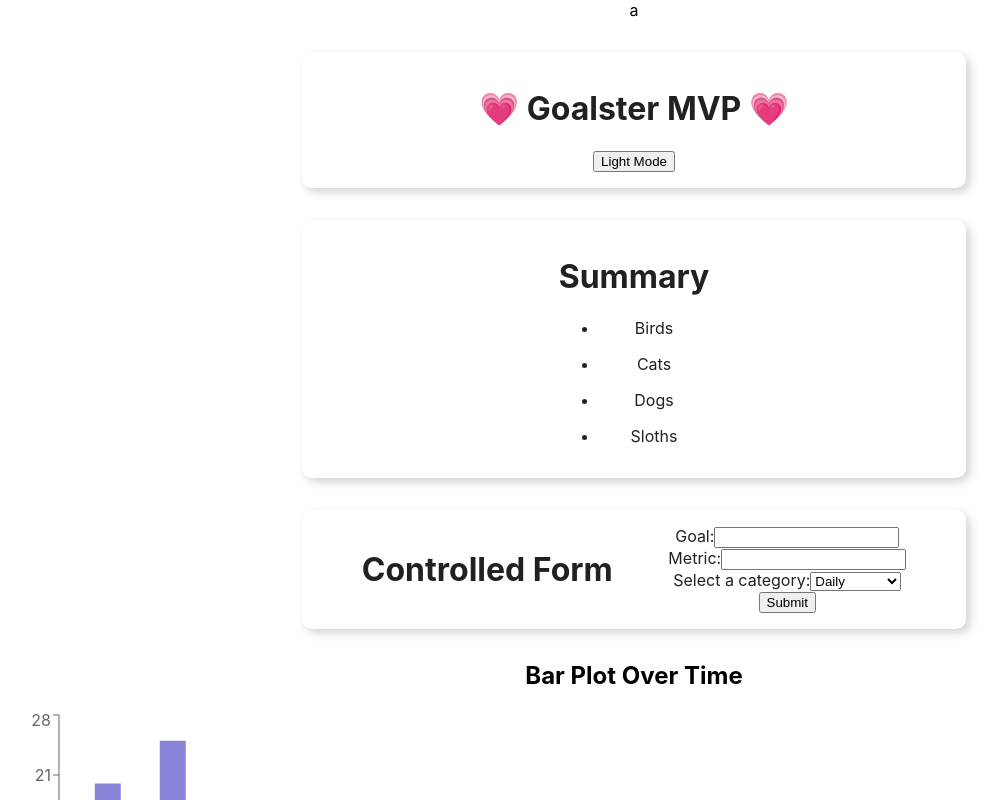
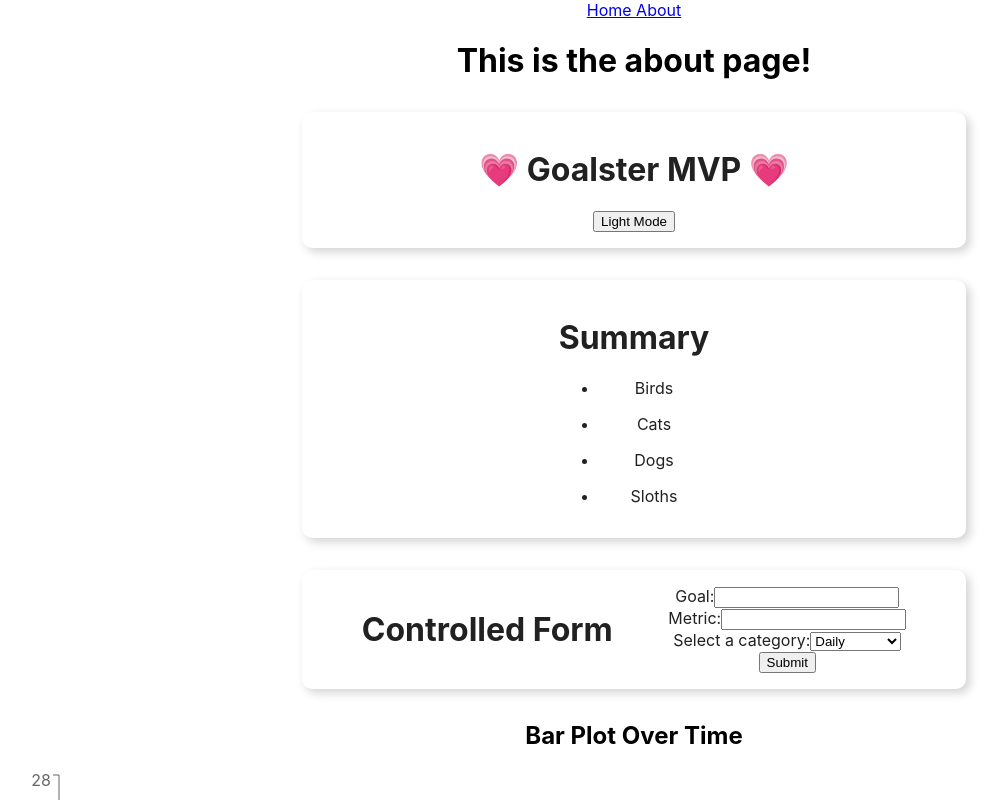
Before and after one commit to benjamin-jacobson/SE-Phase-2-Project, a React (Create React App) app: page /about in a window 1280 px wide. Shown: the top 800 px of the page, without its empty margins (6-1010 px from the left). Built offline with nearby package versions, Linux system fonts and the light colour scheme; data requests are answered from the project's data file.

Commit message:
adding navbar and outlet functionality

```diff
--- a/src/App.js
+++ b/src/App.js
@@ -3,11 +3,14 @@ import './App.css';
 import { PieChart, Pie, Legend, Tooltip, ResponsiveContainer } from 'recharts';
 import { BarChart, Bar, Cell, XAxis, YAxis, CartesianGrid } from 'recharts';
 import MyForm from './components/MyForm';
-import Header from './components/Header';
+import Title from './components/Title';
 // import BarPlotOverTime from './components/BarChartOverTime';
 import React, { useState, useEffect } from 'react';
 // import { BarChart, Bar, XAxis, YAxis, Tooltip, Legend } from 'recharts';
 import Summary from './components/Summary';
+
+import NavBar from "./components/NavBar";
+import { Outlet } from "react-router-dom";
 
 function App() {
 
@@ -45,10 +48,14 @@ function App() {
 
   return (
 
-    <div style={{textAlign:"center"}} >a
+    <div style={{textAlign:"center"}} >
+      <header>
+        <NavBar />
+      </header>
+      <Outlet />
 
       <div className={"App " + (isDarkMode ? "dark" : "light")}>
-      <Header isDarkMode={isDarkMode} onDarkModeClick={handleDarkModeClick} />
+      <Title isDarkMode={isDarkMode} onDarkModeClick={handleDarkModeClick} />
       </div>
       <div className={"App " + (isDarkMode ? "dark" : "light")}>
       <Summary data={data} />
--- /dev/null
+++ b/src/components/NavBar.js
@@ -0,0 +1,12 @@
+import { NavLink } from "react-router-dom";
+
+function NavBar() {
+    return (
+        <nav>
+            <NavLink to="/" >  Home  </NavLink>
+            <NavLink to="/about" >  About  </NavLink>
+        </nav>
+    )
+};
+
+export default NavBar;
--- a/src/components/Header.js
+++ b/src/components/Title.js
@@ -1,6 +1,6 @@
 import React from "react";
 
-function Header({ isDarkMode, onDarkModeClick }) {
+function Title({ isDarkMode, onDarkModeClick }) {
   return (
     <header>
       <h1>💗 Goalster MVP  💗</h1>
@@ -11,4 +11,4 @@ function Header({ isDarkMode, onDarkModeClick }) {
   );
 }
 
-export default Header;
+export default Title;
--- a/src/index.js
+++ b/src/index.js
@@ -1,17 +1,24 @@
 import React from 'react';
 import ReactDOM from 'react-dom/client';
+import { createBrowserRouter, RouterProvider } from 'react-router-dom';
+import routes from './routes.js';
 import './index.css';
 import App from './App';
-import reportWebVitals from './reportWebVitals';
+// import reportWebVitals from './reportWebVitals';
 
-const root = ReactDOM.createRoot(document.getElementById('root'));
-root.render(
-  <React.StrictMode>
-    <App />
-  </React.StrictMode>
-);
+// const root = ReactDOM.createRoot(document.getElementById('root'));
+// root.render(
+//   <React.StrictMode>
+//     <App />
+//   </React.StrictMode>
+// );
 
-// If you want to start measuring performance in your app, pass a function
-// to log results (for example: reportWebVitals(console.log))
-// or send to an analytics endpoint. Learn more: https://bit.ly/CRA-vitals
-reportWebVitals();
+// // If you want to start measuring performance in your app, pass a function
+// // to log results (for example: reportWebVitals(console.log))
+// // or send to an analytics endpoint. Learn more: https://bit.ly/CRA-vitals
+// reportWebVitals();
+
+
+const router = createBrowserRouter(routes)
+const root = ReactDOM.createRoot(document.getElementById("root"));
+root.render(<RouterProvider router={router} />)
--- /dev/null
+++ b/src/pages/About.js
@@ -0,0 +1,11 @@
+function About() {
+    return (
+      <>
+        <main>
+          <h1>This is the about page!</h1>
+        </main>
+      </>
+    );
+  };
+
+  export default About;
--- /dev/null
+++ b/src/pages/ErrorPage.js
@@ -0,0 +1,14 @@
+import { useRouteError } from "react-router-dom";
+
+function ErrorPage(){
+    const error = useRouteError();
+    console.log(error);
+
+    return(
+        <main>
+            <h1> Oh no! Something went wrong! </h1>
+        </main>
+    )
+}
+
+export default ErrorPage;
--- a/src/routes.js
+++ b/src/routes.js
@@ -0,0 +1,23 @@
+import App from "./App";
+import Home from "./pages/Home";
+import About from "./pages/About";
+import ErrorPage from "./pages/ErrorPage";
+
+const routes = [
+    {
+        path: "/",
+        element: <App />,
+        errorElement: <ErrorPage />,
+        children: [
+            {path:"/",
+            elemnent: <Home />
+        },
+        {
+            path: "/about",
+            element:<About />
+        }
+        ]
+    }
+];
+
+export default routes;
```
Also changed, not shown: src/pages/Home.js (added).
